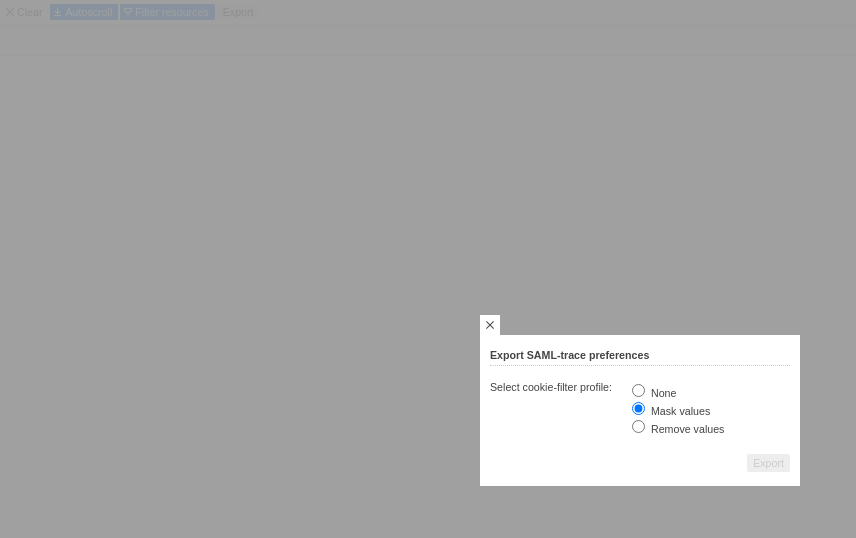
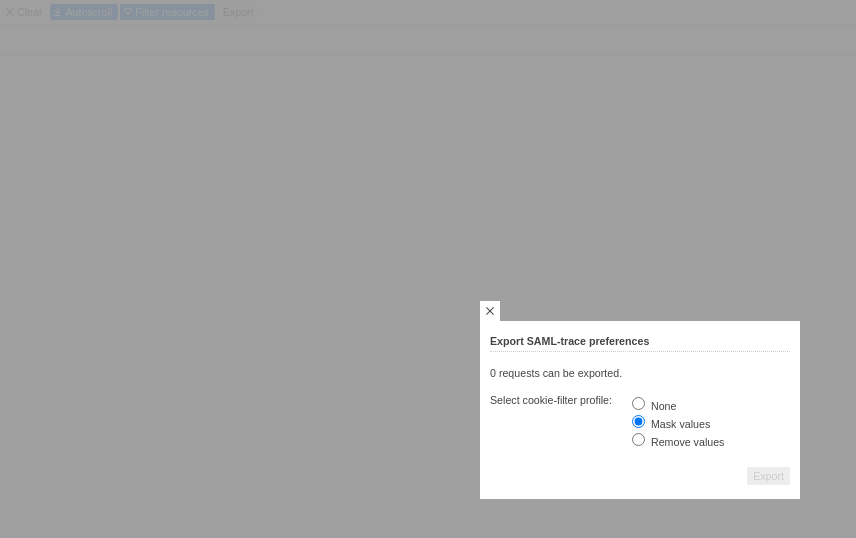
Before and after one commit to simplesamlphp/SAML-tracer, a browser extension: page src/TraceWindow.html in a window 1280 px wide. Both pictures are taken after a click on the element "Export". Shown: the whole page, without its empty margins (0-856 px from the left). Drawn offline with Linux system fonts and the light colour scheme.

Commit message:
Added a text to the dialog indicating how many requests can be exported.

```diff
--- a/src/exportDialog.html
+++ b/src/exportDialog.html
@@ -10,8 +10,9 @@
 </head>
 
 <body>
-  <div class="title">Export SAML-trace preferences</div>
+  <div class="title row-space">Export SAML-trace preferences</div>
 
+  <div class="row-space"><span id="request-count">0</span> requests can be exported.</div>
   <form id="exportForm">
     <div id=splitBox>
       <div>
--- a/src/exportDialog.js
+++ b/src/exportDialog.js
@@ -3,6 +3,7 @@
 }, true);
 
 ui = {
+  requests: null,
   exportResult: null,
 
   bindButtons: () => {
@@ -21,10 +22,20 @@
     }, true);
   },
 
-  setupContent: () => {
+  setupContent: requests => {
+    // remember the currently captured requests
+    if (requests) {
+      ui.requests = requests.slice();
+    }
+
+    let displayExportableRequestCount = () => {
+      let requestCount = document.getElementById("request-count");
+      requestCount.innerText = ui.requests.length;
+    };
+
     let maybeDisableExportButton = () => {
       let button = document.getElementById("button-export");
-      if (window.parent.tracer.requests.length === 0) {
+      if (ui.requests.length === 0) {
         button.classList.add("inactive");
       } else {
         button.classList.remove("inactive");
@@ -34,9 +45,10 @@
     let createExportResult = () => {
       let io = new SAMLTraceIO();
       let cookieProfile = document.querySelector('input[type="radio"]:checked').value;
-      ui.exportResult = io.exportRequests(window.parent.tracer.requests, cookieProfile);
+      ui.exportResult = io.exportRequests(ui.requests, cookieProfile);
     };
 
+    displayExportableRequestCount();
     maybeDisableExportButton();
     createExportResult();
   }
--- a/src/resources/css/exportDialog.css
+++ b/src/resources/css/exportDialog.css
@@ -1,8 +1,11 @@
 .title {
   font-weight: bold;
   border-bottom: 1px dotted #cccccc;
+  line-height: 20px;
+}
+
+.row-space {
   margin-bottom: 15px;
-  line-height: 20px;
 }
 
 #splitBox {
--- a/src/ui.js
+++ b/src/ui.js
@@ -61,7 +61,7 @@
       let exportDialog = document.getElementById("exportDialog");
       exportDialog.style.visibility = "visible";
       let exportDialogContent = document.getElementById("exportDialogContent");
-      exportDialogContent.contentWindow.ui.setupContent();
+      exportDialogContent.contentWindow.ui.setupContent(window.tracer.requests);
     }, true);
 
     let modalCloseButtons = document.querySelectorAll(".modal-close");
```
